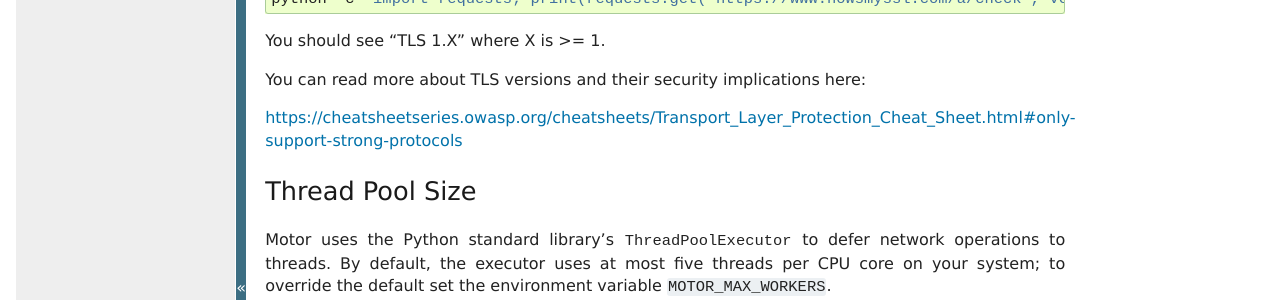
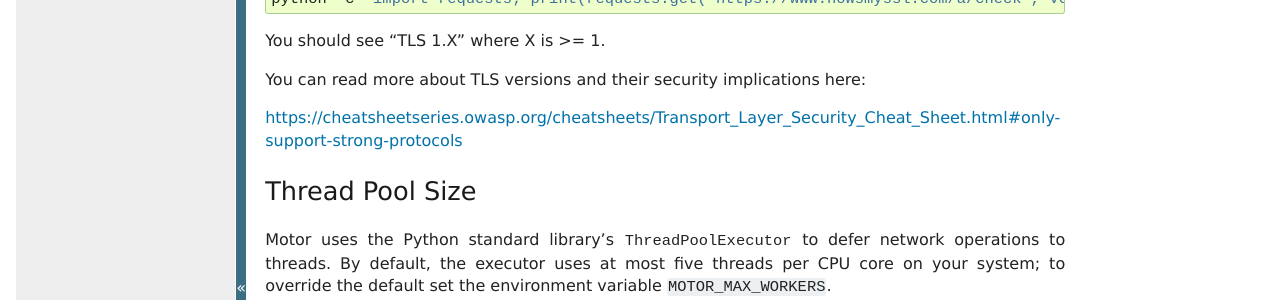
Before and after one commit to mongodb/motor, a Sphinx documentation site: the page built from doc/configuration.rst, in a window 1280 px wide. Shown: the part 555-855 px from the top of the page. Built offline with Sphinx 7.4.7, drawn with Linux system fonts in a browser that asks for light colours; the version number could not be read and is left out.

Commit message:
MOTOR-1243 Update TLS cheat sheet link

```diff
--- a/doc/configuration.rst
+++ b/doc/configuration.rst
@@ -30,7 +30,7 @@ You should see "TLS 1.X" where X is >= 1.
 
 You can read more about TLS versions and their security implications here:
 
-`<https://cheatsheetseries.owasp.org/cheatsheets/Transport_Layer_Protection_Cheat_Sheet.html#only-support-strong-protocols>`_
+`<https://cheatsheetseries.owasp.org/cheatsheets/Transport_Layer_Security_Cheat_Sheet.html#only-support-strong-protocols>`_
 
 .. _python.org: https://www.python.org/downloads/
 .. _homebrew: https://brew.sh/
```
